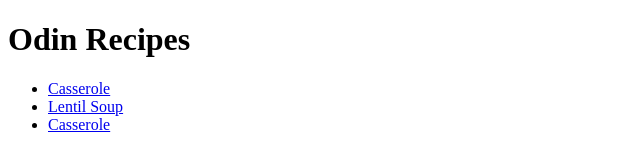
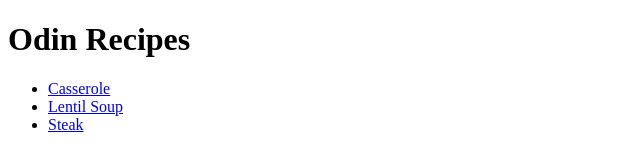
Before and after one commit to MNobleCompSci/odin-recipes, a plain HTML site: page index.html in a window 1280 px wide. Shown: the full height of the page, 0-640 px from the left. Drawn offline with Linux system fonts and the light colour scheme.

Commit message:
Edit index.html

```diff
--- a/index.html
+++ b/index.html
@@ -10,7 +10,7 @@
 
 <li><a href="./recipes/casserole.html">Casserole</a></li>
 <li><a href="./recipes/lentilsoup.html">Lentil Soup</a></li>
-<li><a href="./recipes/casserole.html">Casserole</a></li>
+<li><a href="./recipes/steak.html">Steak</a></li>
 </ul>
 
   </body>
```
